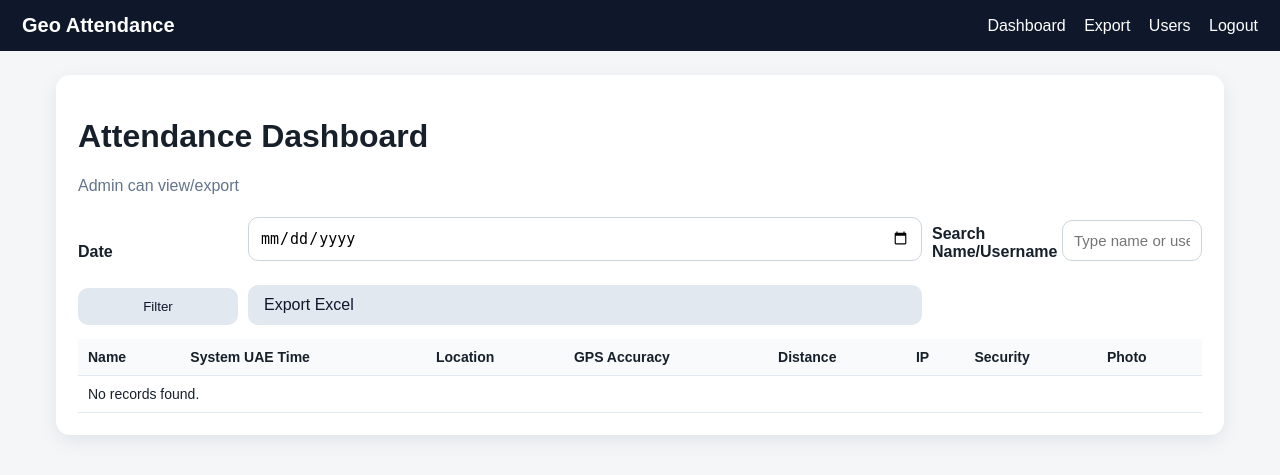
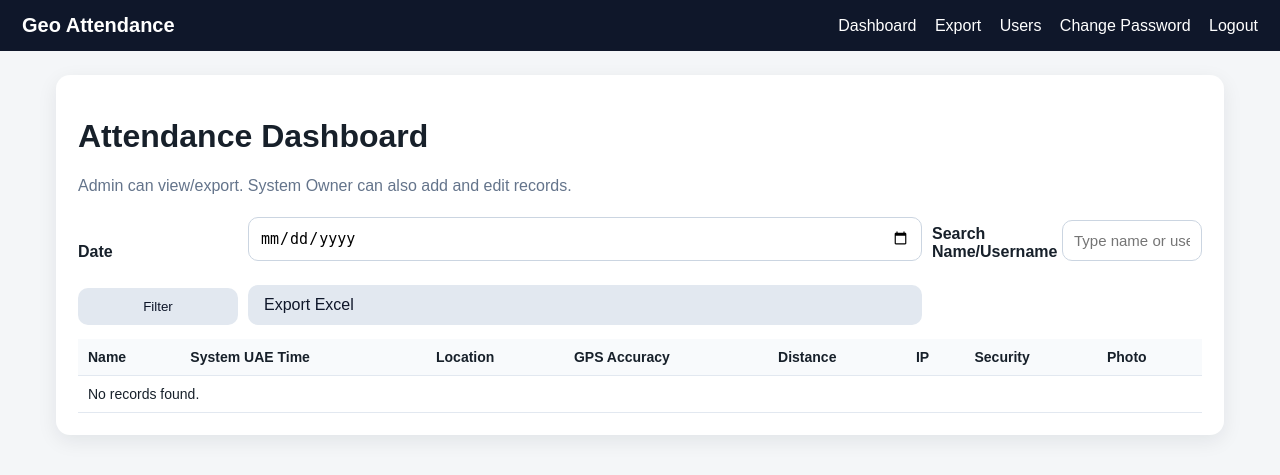
Before and after one commit to chatact135-wq/attendance-teachers, a Flask app: page /admin in a window 1280 px wide. Shown: the top 475 px of the page. Run offline with Flask 3, Linux system fonts and the light colour scheme; the visitor is signed in with stand-in values (Sample User, id 1); data comes from the database, SQL or seed files in the repository; data that the repository does not hold is empty.

Commit message:
Add files via upload

```diff
--- a/app.py
+++ b/app.py
@@ -642,6 +642,34 @@ def reset_user_password(user_id):
     flash("Password reset successfully.", "success")
     return redirect(url_for("admin_users"))
 
+
+@app.route("/change-password", methods=["GET", "POST"])
+@login_required
+def change_password():
+    user = current_user()
+    if request.method == "POST":
+        old_password = request.form.get("old_password", "")
+        new_password = request.form.get("new_password", "")
+        confirm_password = request.form.get("confirm_password", "")
+        if not user.check_password(old_password):
+            flash("Old password is incorrect.", "danger")
+            return redirect(url_for("change_password"))
+        if not new_password or len(new_password) < 8:
+            flash("New password must be at least 8 characters.", "danger")
+            return redirect(url_for("change_password"))
+        if new_password != confirm_password:
+            flash("New password confirmation does not match.", "danger")
+            return redirect(url_for("change_password"))
+        if old_password == new_password:
+            flash("New password must be different from old password.", "danger")
+            return redirect(url_for("change_password"))
+        user.set_password(new_password)
+        audit("change_own_password", "user", user.id, f"Own password changed for username={user.username}")
+        db.session.commit()
+        flash("Password changed successfully. Please use your new password next time.", "success")
+        return redirect(url_for("admin_dashboard" if user.role in ["admin", "owner"] else "attendance"))
+    return render_template("change_password.html")
+
 @app.route("/admin/settings", methods=["GET", "POST"])
 @owner_required
 def admin_settings():
--- a/templates/admin.html
+++ b/templates/admin.html
@@ -2,7 +2,7 @@
 {% block content %}
 <div class="card">
   <h1>Attendance Dashboard</h1>
-  <p class="muted">Admin can view/export</p>
+  <p class="muted">Admin can view/export. System Owner can also add and edit records.</p>
   <form class="filter" method="get">
     <label>Date</label><input type="date" name="date" value="{{ q_date }}">
     <label>Search Name/Username</label><input name="search" value="{{ search }}" placeholder="Type name or username">
--- a/templates/base.html
+++ b/templates/base.html
@@ -24,6 +24,7 @@
         <a href="{{ url_for('admin_settings') }}">Location Settings</a>
         <a href="{{ url_for('owner_audit') }}">Audit Log</a>
       {% endif %}
+      <a href="{{ url_for('change_password') }}">Change Password</a>
       <a href="{{ url_for('logout') }}">Logout</a>
     {% endif %}
   </div>
```
Also changed, not shown: templates/change_password.html (added, +19 -0 lines).
